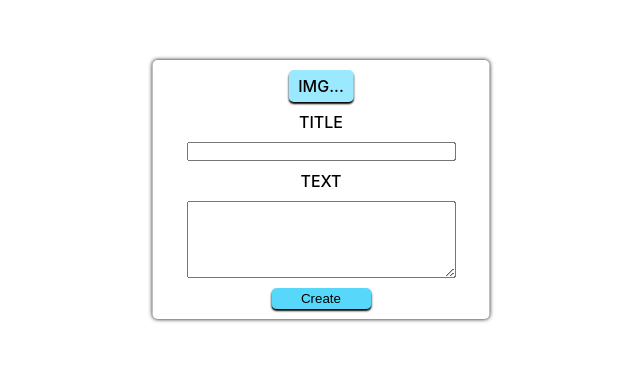
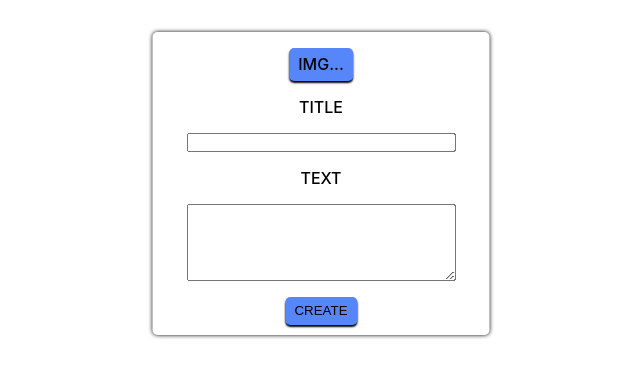
Before and after one commit to Wichosu/card-generator, a React (Create React App) app: page / in a window 1280 px wide. Shown: the top 378 px of the page, without its empty margins (319-959 px from the left). Built offline with nearby package versions, Linux system fonts and the light colour scheme.

Commit message:
added animation for form

```diff
--- a/src/components/FormCard.jsx
+++ b/src/components/FormCard.jsx
@@ -80,7 +80,7 @@ function FormCard(props){
         onChange={changeDescription}
         className='form-text'
         required />
-      <button className='form-text' onClick={verifyImg}>Create</button>
+      <button className='form-text' onClick={verifyImg}>CREATE</button>
     </form>
   );
 }
--- a/src/styles/FormCard.css
+++ b/src/styles/FormCard.css
@@ -1,8 +1,8 @@
 .form-container{
   width: max-content;
-  margin: 60px 50% 0px 50%;
+  margin: 2rem 50% 0 50%;
   transform: translateX(-50%);
-  box-shadow: 0px 0px 4px black;
+  box-shadow: 0 0 4px black;
   border-radius: 5px;
   display: grid;
   text-align: center;
@@ -18,27 +18,26 @@
 
 .form-file-label{
   width: fit-content;
-  margin: 10px 50%;
-  padding: 1px 5px;
+  margin: 1rem 50%;
+  padding: 0.4rem 0.6rem;
   transform: translateX(-50%);
-  border: 5px solid #9ae9ff;
   border-radius: 5px;
-  background-color: #9ae9ff;
-  box-shadow: 0px 2px 2px black;
+  background-color: #5786FB;
+  box-shadow: 0 2px 2px black;
   cursor: pointer;
   transition: ease 400ms;
 }
 
 .form-image{
   width: 10em;
-  margin: 1em 50%;
+  margin: 1rem 50%;
   transform: translateX(-50%);
-  box-shadow: 0px 2px 4px black;
+  box-shadow: 0 2px 4px black;
 }
 
 input, textarea{
   width: 80%;
-  margin: 10px 50%;
+  margin: 1rem 50%;
   transform: translateX(-50%);
 }
 
@@ -48,14 +47,15 @@ label{
 }
 
 button{
-  width: 100px;
-  padding: 2px 0;
+  width: fit-content;
+  padding: 0.4rem 0.6rem;
   margin: 0px 50% 10px 50%;
   transform: translateX(-50%);
-  background-color: #57d8fb;
-  border: 1px solid #57d8fb;
+  background-color: #5786FB;
+  border: none;
   border-radius: 5px;
   box-shadow: 0px 2px 2px black;
+  font-weight: 500;
   cursor: pointer;
   transition: ease 500ms;
 }
@@ -63,8 +63,7 @@ button{
 button:hover, .form-file-label:hover{
   transform: translateY(-5px) translateX(-50%);
   transition: ease 500ms;
-  background-color: #ffd000;
-  border-color: #ffd000;
+  animation: multicolor 2s linear 0s infinite alternate;
   box-shadow: 0px 6px 4px black;
 }
 
@@ -73,3 +72,15 @@ button:active, .form-file-label:active{
   transform: linear 1ms;
   box-shadow: 0px -1px 2px black;
 }
+
+@keyframes multicolor {
+  0%{
+    background-color: #5786FB;
+  }
+  50%{
+    background-color: #57D8FB;
+  }
+  100%{
+    background-color: #57FBCC;
+  }
+}
```
